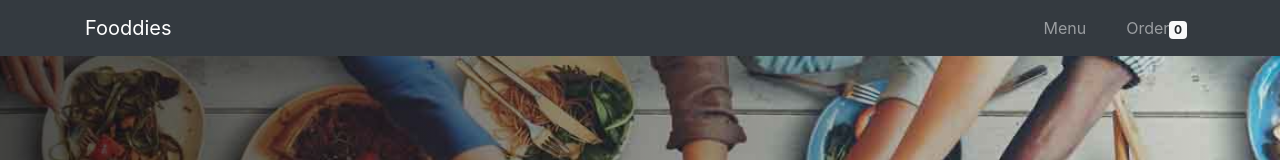
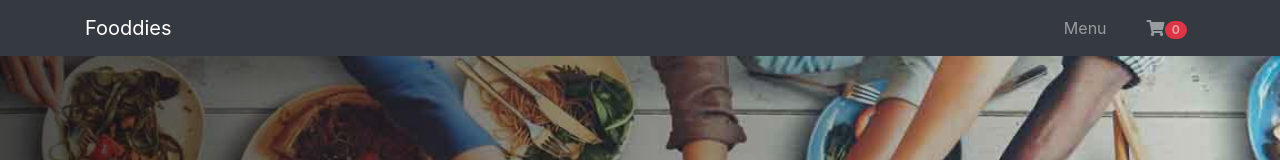
Before and after one commit to sayoojyav/thavorth-restaurant-app, a React (Create React App) app: page / in a window 1280 px wide. Shown: the top 160 px of the page. Built offline with nearby package versions, Linux system fonts and the light colour scheme.

Commit message:
navbar changes

```diff
--- a/public/index.html
+++ b/public/index.html
@@ -25,6 +25,7 @@
       Learn how to configure a non-root public URL by running `npm run build`.
     -->
     <link rel="stylesheet" href="https://maxcdn.bootstrapcdn.com/bootstrap/4.0.0/css/bootstrap.min.css"integrity="sha384-Gn5384xqQ1aoWXA+058RXPxPg6fy4IWvTNh0E263XmFcJlSAwiGgFAW/dAiS6JXm" crossorigin="anonymous">
+    <link rel="stylesheet" href="https://use.fontawesome.com/releases/v5.7.0/css/all.css" integrity="sha384-lZN37f5QGtY3VHgisS14W3ExzMWZxybE1SJSEsQp9S+oqd12jhcu+A56Ebc1zFSJ" crossorigin="anonymous">
     <script src="https://code.jquery.com/jquery-3.2.1.slim.min.js" integrity="sha384-KJ3o2DKtIkvYIK3UENzmM7KCkRr/rE9/Qpg6aAZGJwFDMVNA/GpGFF93hXpG5KkN" crossorigin="anonymous"></script>
     <script src="https://cdnjs.cloudflare.com/ajax/libs/popper.js/1.12.9/umd/popper.min.js" integrity="sha384-ApNbgh9B+Y1QKtv3Rn7W3mgPxhU9K/ScQsAP7hUibX39j7fakFPskvXusvfa0b4Q" crossorigin="anonymous"></script>
     <script src="https://maxcdn.bootstrapcdn.com/bootstrap/4.0.0/js/bootstrap.min.js" integrity="sha384-JZR6Spejh4U02d8jOt6vLEHfe/JQGiRRSQQxSfFWpi1MquVdAyjUar5+76PVCmYl" crossorigin="anonymous"></script>
--- a/src/components/Navbar.js
+++ b/src/components/Navbar.js
@@ -23,8 +23,9 @@ function Navbar(props) {
                             </li>
                             <li className="nav-item pl-4">
 
-                                <NavLink className="nav-link" exact to="/order">Order
-                                <span class="badge badge-light">{props.cartProps.cartnumbers}</span>
+                                <NavLink className="nav-link" exact to="/order">
+                                <span><i class="fas fa-shopping-cart"></i></span>
+                                <span class="badge badge-pill bg-danger">{props.cartProps.cartnumbers}</span>
                                 </NavLink>
                             </li>
                         </ul>
```
